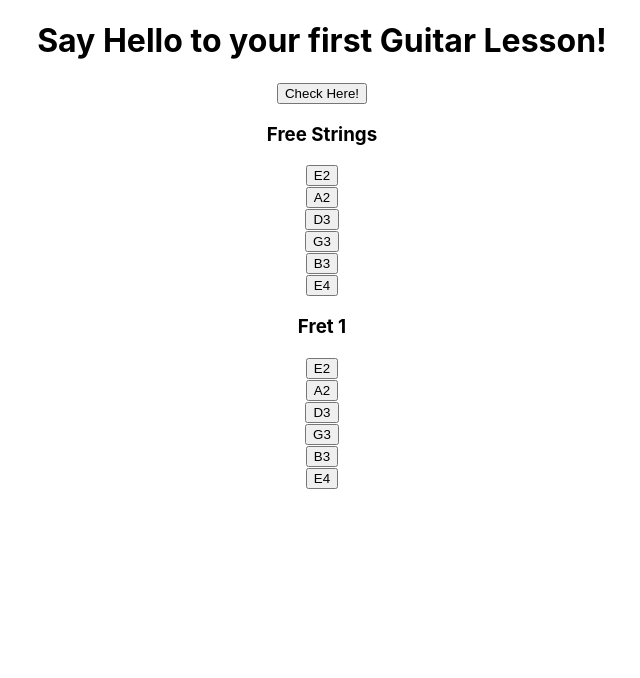
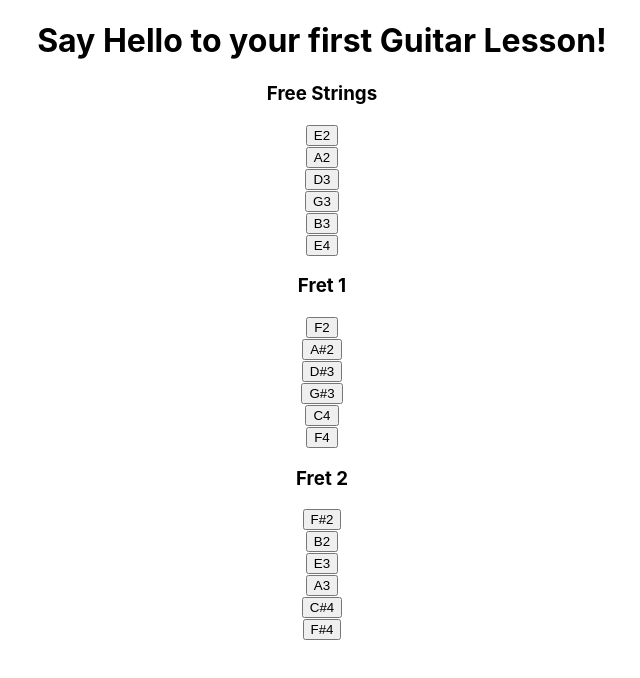
Before and after one commit to VanyaMark/202402-guitar, a React (Create React App) app: page / in a window 1280 px wide. Shown: the top 678 px of the page, without its empty margins (318-958 px from the left). Built offline with nearby package versions, Linux system fonts and the light colour scheme.

Commit message:
final commit for today

```diff
--- a/public/index.html
+++ b/public/index.html
@@ -39,5 +39,6 @@
       To begin the development, run `npm start` or `yarn start`.
       To create a production bundle, use `npm run build` or `yarn build`.
     -->
+
   </body>
 </html>
--- a/src/App.js
+++ b/src/App.js
@@ -1,15 +1,21 @@
-import './App.css';
-import Button from './components/Button';
-import GuitarTone from './components/GuitarTone';
-import FretContainer from './components/FretContainer';
+import "./App.css";
+import Button from "./components/Button";
+import GuitarTone from "./components/GuitarTone";
+import FretContainer from "./components/FretContainer";
 
 function App() {
   return (
     <div className="App">
       <h1>Say Hello to your first Guitar Lesson!</h1>
-      <Button />
-      <FretContainer title="Free Strings" notes="E2 A2 D3 G3 B3 E4"/>
-      <FretContainer title="Fret 1" notes="E2 A2 D3 G3 B3 E4"/>
+      <div className="row">
+        <FretContainer
+          className="row"
+          title="Free Strings"
+          notes="E2 A2 D3 G3 B3 E4"
+        />
+        <FretContainer title="Fret 1" notes="F2 A#2 D#3 G#3 C4 F4" />
+        <FretContainer title="Fret 2" notes="F#2 B2 E3 A3 C#4 F#4" />
+      </div>
     </div>
   );
 }
--- a/src/components/GuitarTone.jsx
+++ b/src/components/GuitarTone.jsx
@@ -7,8 +7,6 @@ const GuitarTone = ({note}) => {
   const synth = new Tone.FMSynth().toDestination();
 
   const handleMouseDown = () => {
-
-
 
     // Trigger attack when mouse is down
     synth.triggerAttack(note);
```
